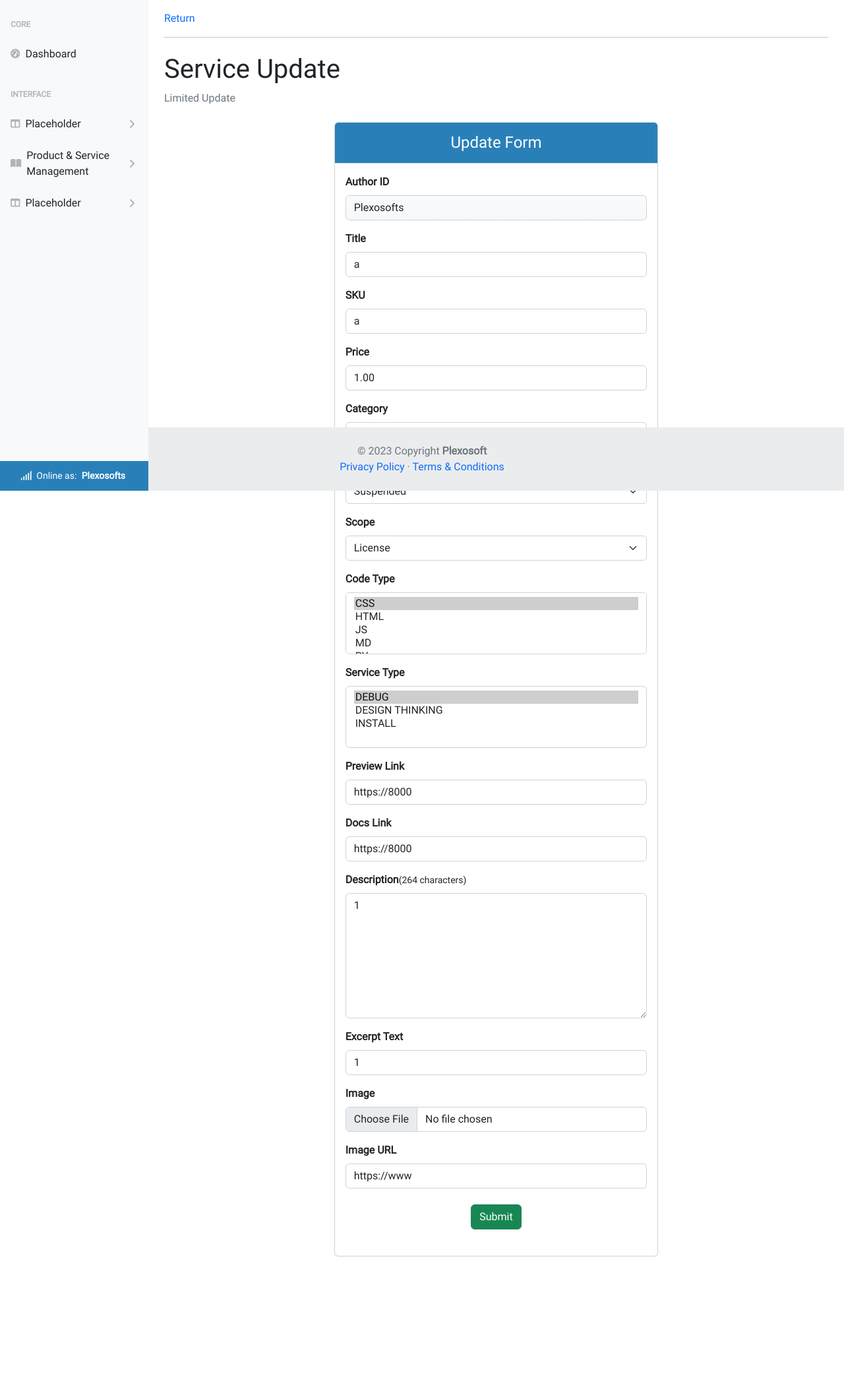
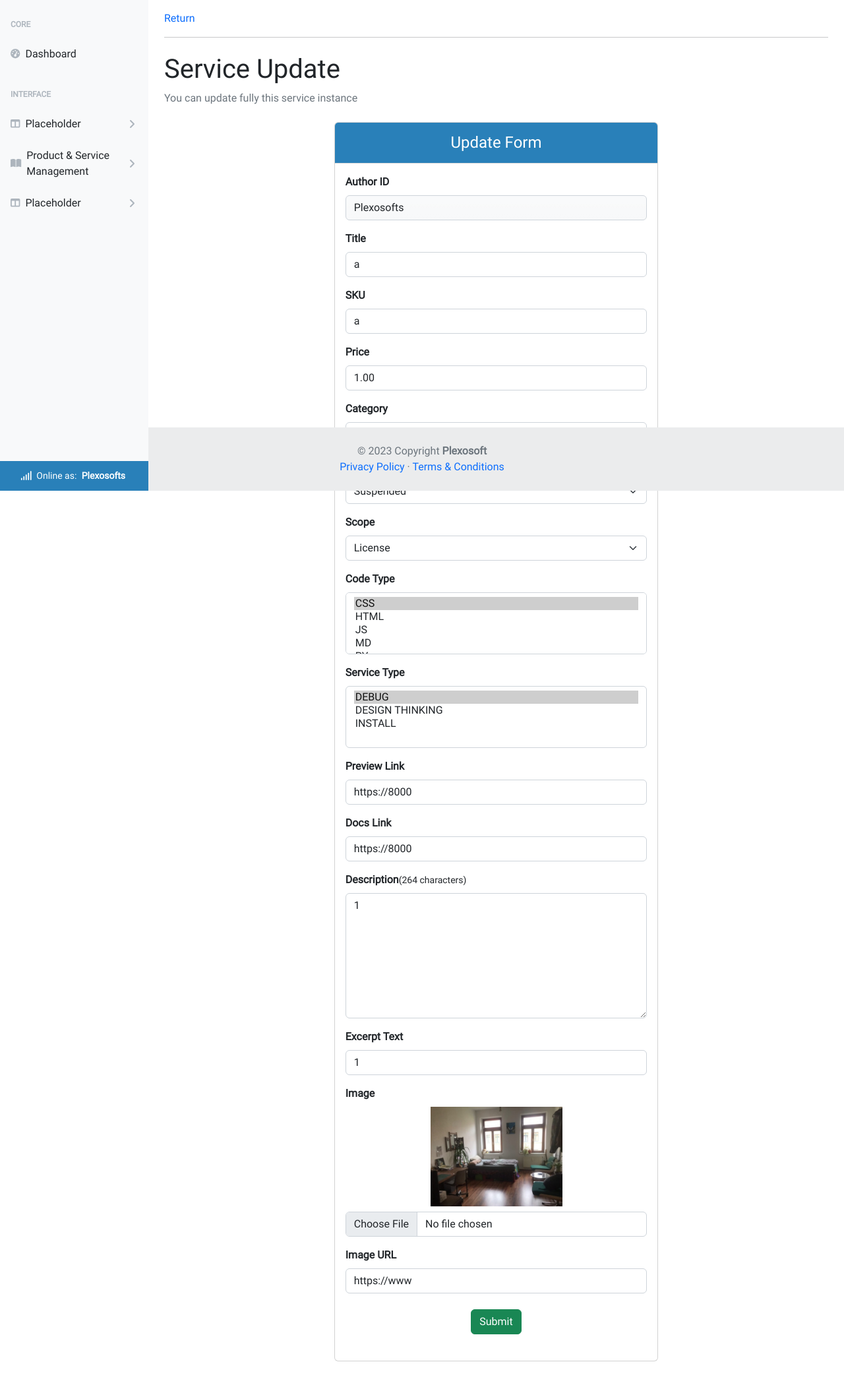
Before and after one commit to Code-Institute-Submissions/py, a Django app: page /account/admin/service/services/ in a window 1280 px wide. Shown: the part 56-2171 px from the top of the page at 66% size. Before the commit the page ends 1961 px from the top, so only its background shows below. Run offline with Django 3.2, Linux system fonts and the light colour scheme; a user stored in the database is signed in; data comes from the database, SQL or seed files in the repository; both versions use the stored data as it was after the commit; some libraries are stand-ins or nearby versions; some web fonts are replaced.

Commit message:
feat: complete update input configuration & views to update service instance

```diff
--- a/admin_dashboard/templates/admin-dashboard/update_service.html
+++ b/admin_dashboard/templates/admin-dashboard/update_service.html
@@ -10,13 +10,13 @@
         <hr>
         <h1 class="mt-4">Service Update</h1>
         <ol class="breadcrumb mb-4">
-            <li class="breadcrumb-item active">Limited Update</li>
+            <li class="breadcrumb-item active">You can update fully this service instance</li>
         </ol>
 
         <!-- Role Alert -->
         {% if request.user.role == 0 %}
         <div class="alert alert-warning text-center" role="alert">
-            In order to update aservice instance you need to be an admin.
+            In order to update a service instance you need to be an admin.
         </div>
         {% elif request.user.role == 1%}
 
@@ -111,8 +111,8 @@
 
                             <!-- Scope Type -->
                             <div class="mb-3">
-                                <label for="scope" class="form-label"><strong>Scope</strong></label>
-                                <select id="scope" name="scope" class="form-select">
+                                <label for="type" class="form-label"><strong>Scope</strong></label>
+                                <select id="type" name="type" class="form-select">
                                     <option value="{{ service.type }}" selected> {{ service.get_type_display }}</option>
                                     {% for scope_int, scope_str in scope %}
                                     {% if scope_int != service.type %}
@@ -127,14 +127,13 @@
 
                             <!-- Code Type -->
                             <div class="mb-3">
-                                <label for="code" class="form-label"><strong>Code Type</strong></label>
+                                <label for="code" class="form-label"><strong>Code Type
+                                    </strong></label>
                                 <select name="code" class="form-control" id="code" multiple="multiple" required>
-                                    <option value="{{ code.code.id }}" selected>
-                                        {{ offer_code.first }}</option>
-                                    {% for code in codes %}
-                                    {% if offer_code.first.id != code.id %}
-                                    <option value="{{ code.id }}">{{ code }}</option>
-                                    {% endif %}
+                                    {% for code_list in codes %}
+                                    <option value="{{ code_list.id }}"
+                                        {% for c_offer in offer_code %}{% if c_offer == code_list %} selected
+                                        {% endif %}{% endfor %}>{{ code_list }}</option>
                                     {% endfor %}
                                 </select>
                                 {% if code.code.errors %}
@@ -147,12 +146,10 @@
                             <div class="mb-3">
                                 <label for="service" class="form-label"><strong>Service Type</strong></label>
                                 <select name="service" class="form-control" id="service" multiple="multiple" required>
-                                    <option value="{{ service.service.id }}" selected>
-                                        {{ offer_service.first }}</option>
-                                    {% for service in services %}
-                                    {% if offer_service.first.id != service.id %}
-                                    <option value="{{ service.id }}">{{ service }}</option>
-                                    {% endif %}
+                                    {% for service_list in services %}
+                                    <option value="{{ service_list.id }}"
+                                        {% for s_offer in offer_service %}{% if s_offer == service_list %} selected
+                                        {% endif %}{% endfor %}>{{ service_list }}</option>
                                     {% endfor %}
                                 </select>
                                 {% if service.service.errors %}
@@ -204,16 +201,15 @@
 
                             <!-- Image -->
                             <div class="mb-3">
-                                <label for="service_image" class="form-label"><strong>Image</strong></label>
-                                {% if service.service_image %}
+                                <label for="image" class="form-label"><strong>Image</strong></label>
+                                {% if service.image %}
                                 <div class="mb-2 text-center">
-                                    <img src="{{ service.service_image.url }}" alt="Current Image"
-                                        style="max-width: 200px;">
+                                    <img src="{{ service.image.url }}" alt="Current Image" style="max-width: 200px;">
                                 </div>
                                 {% endif %}
-                                <input type="file" name="service_image" id="service_image" class="form-control">
-                                {% if service.service_image.errors %}
-                                <div class="errors">{{ service.service_image.errors }}</div>
+                                <input type="file" name="image" id="image" class="form-control">
+                                {% if service.image.errors %}
+                                <div class="errors">{{ service.image.errors }}</div>
                                 {% endif %}
                             </div>
 
--- a/django_plexosoft/urls.py
+++ b/django_plexosoft/urls.py
@@ -15,6 +15,8 @@ Including another URLconf
 """
 from django.contrib import admin
 from django.urls import path, include
+from django.conf import settings
+from django.conf.urls.static import static
 
 urlpatterns = [
     path('admin/', admin.site.urls),
@@ -26,3 +28,7 @@ urlpatterns = [
     path('', include('product_service.urls')),
 
 ]
+
+if settings.DEBUG:
+    urlpatterns += static(settings.MEDIA_URL,
+                          document_root=settings.MEDIA_ROOT)
--- a/product_service/views.py
+++ b/product_service/views.py
@@ -145,21 +145,40 @@ class AdminUpdateServiceView(BaseUpdateServiceView):
         service = get_object_or_404(Service, slug=slug)
 
         service.title = request.POST.get('title')
+        service.sku = request.POST.get('sku')
+        service.price = request.POST.get('price')
+
+        service.category = Category.objects.get(
+            pk=request.POST.get('category'))
 
         status = request.POST.get('status')
         service.status = int(status)
 
+        type = request.POST.get('type')
+        service.type = int(type)
+
+        code = request.POST.getlist('code')
+        service.code.set(code)
+
+        services = request.POST.getlist('service')
+        service.service.set(services)
+
+        service.preview = request.POST.get('preview')
+
+        service.docs = request.POST.get('docs')
+
         description = request.POST.get('description')
         service.description = description[:264]
 
-        # service.mission = request.POST.get('mission')
-        # service.location = request.POST.get('location')
+        service.excerpt = request.POST.get('excerpt')
 
         image = request.FILES.get(
             'image')
         if image and validate_image_size(request, image):
             service.image = image
 
+        service.image_url = request.POST.get('image_url')
+
         service.save()
 
         messages.success(
```
Also changed, not shown: db.sqlite3, media/Image_20230903214701.jpg (added), media/Image_20230903214755.jpg (added).
